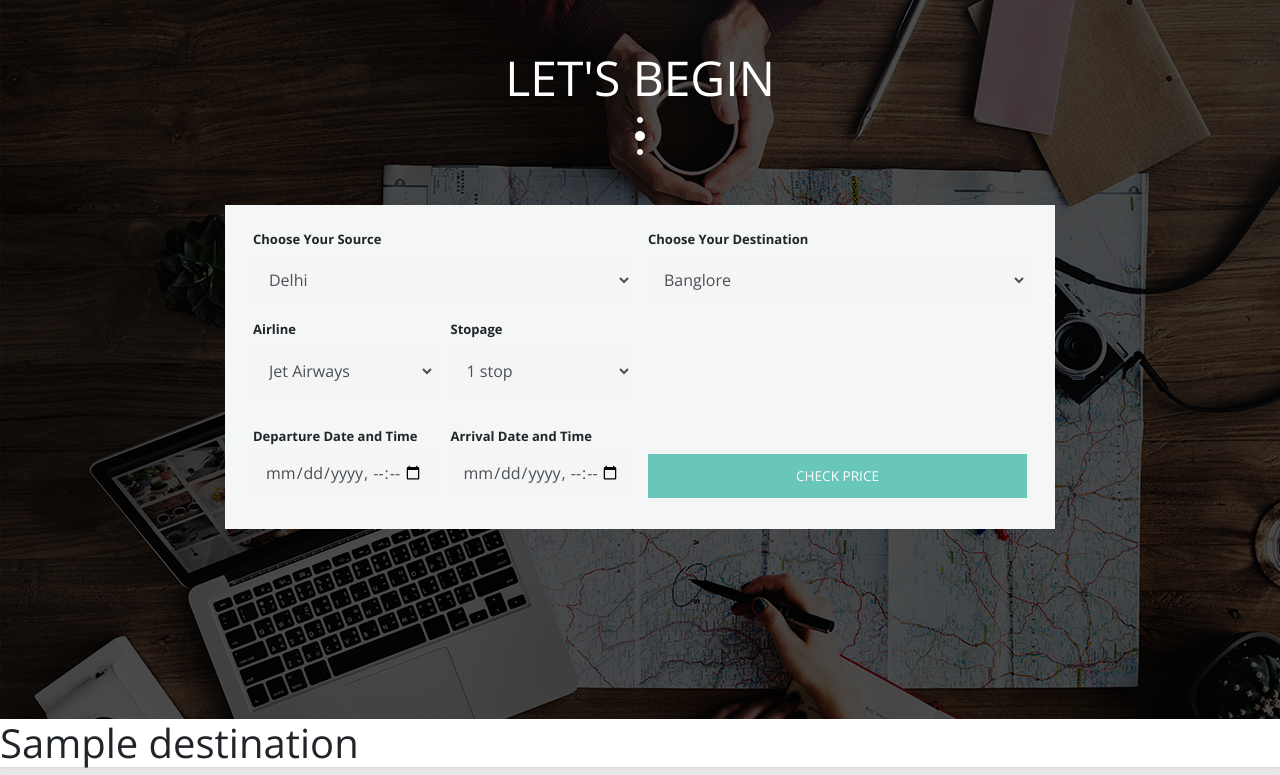
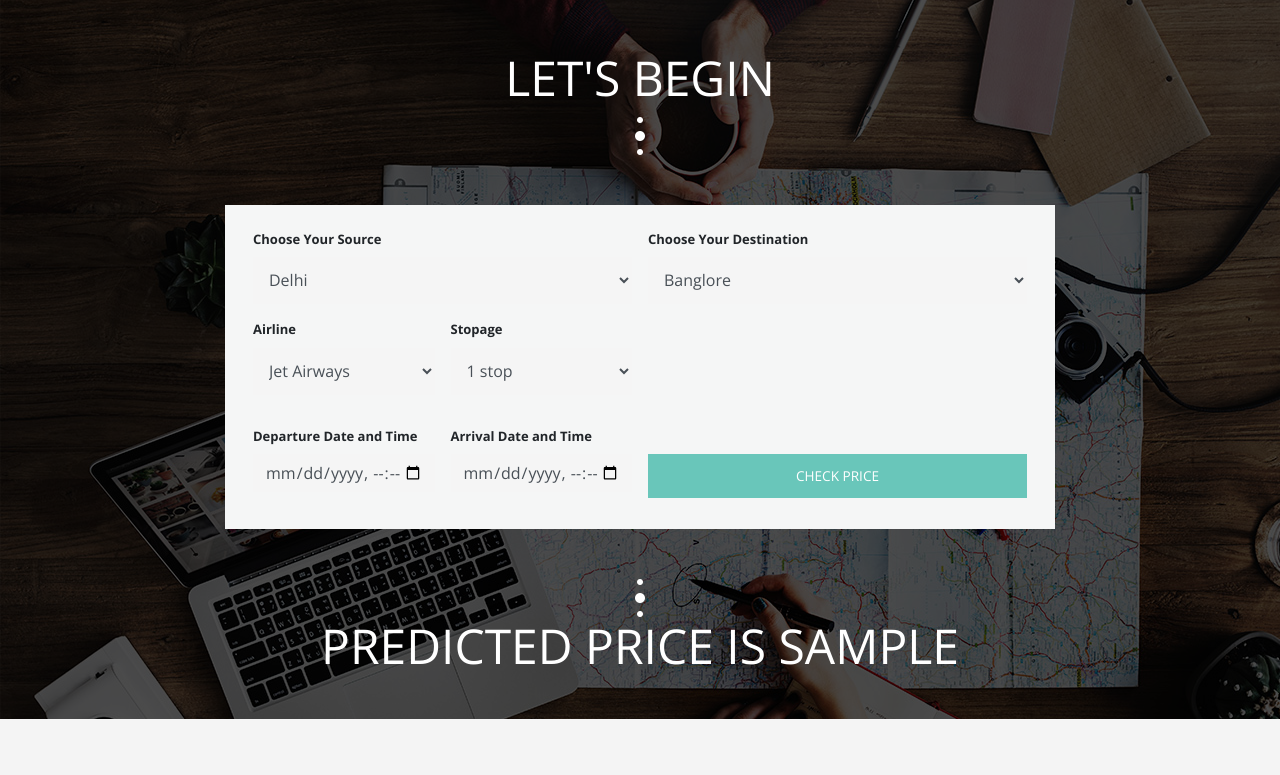
Before and after one commit to harshmalviya7/flightticket-price-prediction, a Flask app: template templates/index.html in a window 1280 px wide. Shown: the part 120-895 px from the top of the page. After the commit the page ends 839 px from the top, so only its background shows below. Run offline with Flask 2, Linux system fonts and the light colour scheme; the template is opened without the code that fills it: most values are stand-ins (such as "Sample title", 1, 10 or a date in 2020); parts of the project's set-up code (start-up, migrations or seed data) failed here and were passed over; some libraries are stand-ins or nearby versions.

Commit message:
Update index.html

```diff
--- a/templates/index.html
+++ b/templates/index.html
@@ -134,13 +134,22 @@
 
 
                         </div> <!-- row -->
+                        <div class="row tm-banner-row tm-banner-row-header">
+                            <div class="col-xs-12">
+                                <div class="tm-banner-header">
+                                     <img src="./static/assets/img/dots-3.png" alt="Dots">
+                                    <h1 class="text-uppercase tm-banner-title">Predicted price is {{my_prediction}}</h1>
 
+
+                                </div>
+                            </div>  <!-- col-xs-12 -->
+                        </div>
                         <div class="tm-banner-overlay"></div>
                     </div>  <!-- .container -->
                 </div>     <!-- .tm-container-outer -->
             </section>
 
-<h1>{{Destination}}</h1>
+
 
 
 
```
